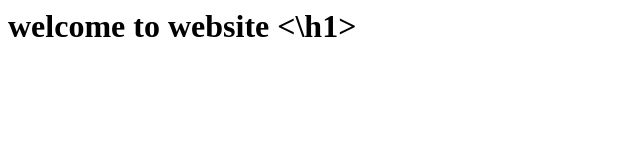
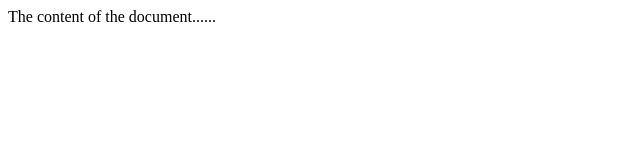
Before and after one commit to rp3099/rudradpatel, a plain HTML site: page index.html in a window 1280 px wide. Shown: the whole page, without its empty margins (0-640 px from the left). Drawn offline with Linux system fonts and the light colour scheme.

Commit message:
Update index.html

```diff
--- a/index.html
+++ b/index.html
@@ -1 +1,11 @@
-<h1> welcome to website <\h1>
+<!DOCTYPE html>
+<html>
+<head>
+  <title>A Meaningful Page Title</title>
+</head>
+<body>
+
+The content of the document......
+
+</body>
+</html>
```
